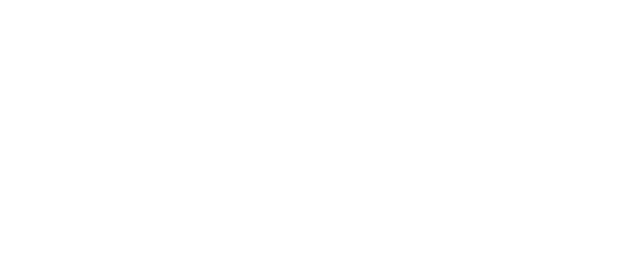
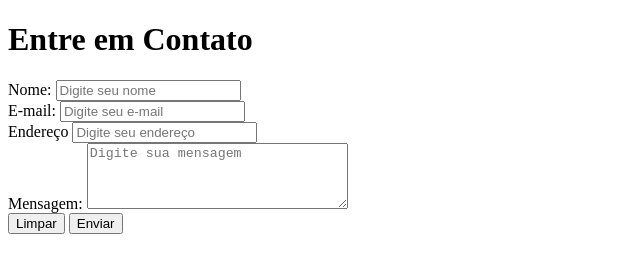
Before and after one commit to mvcaribe/Desafio---B7WEB---Formul-rio, a plain HTML site: page index.html in a window 1280 px wide. Shown: the whole page, without its empty margins (0-640 px from the left). Drawn offline with Linux system fonts and the light colour scheme.

Commit message:
Configurando o HTML

```diff
--- a/index.html
+++ b/index.html
@@ -8,6 +8,30 @@
     <link rel="stylesheet" href="assets/css/style.css">
 </head>
 <body>
-
+    <form action="">
+        <h1>Entre em Contato</h1>
+        <div class="input-area-line">
+            <div class="input-area">
+                <label for="nome">Nome:</label>
+                <input type="text" placeholder="Digite seu nome">
+            </div>
+            <div class="input-area">
+                <label for="E-mail">E-mail:</label>
+                <input type="email" placeholder="Digite seu e-mail">
+            </div>
+        </div>
+        <div class="input-area">
+            <label for="text">Endereço</label>
+            <input type="text" placeholder="Digite seu endereço">
+        </div>
+        <div class="input-area">
+            <label for="text">Mensagem:</label>
+            <textarea name="mensagem" id="mensagem" cols="30" rows="4" placeholder="Digite sua mensagem"></textarea>
+        </div>
+        <div class="button-area">
+            <button type="reset">Limpar</button>
+            <button type="submit">Enviar</button>
+        </div>
+    </form>
 </body>
 </html>
```
